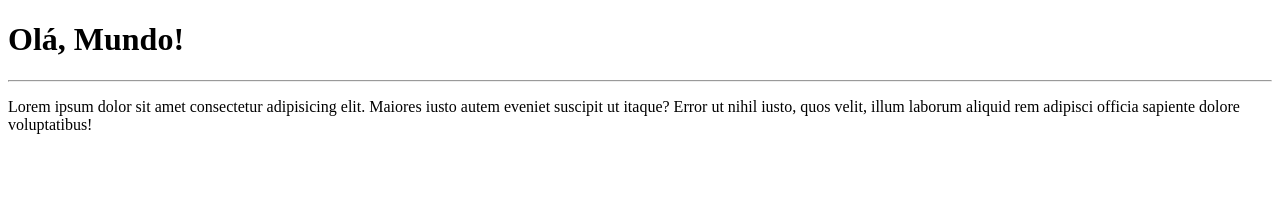
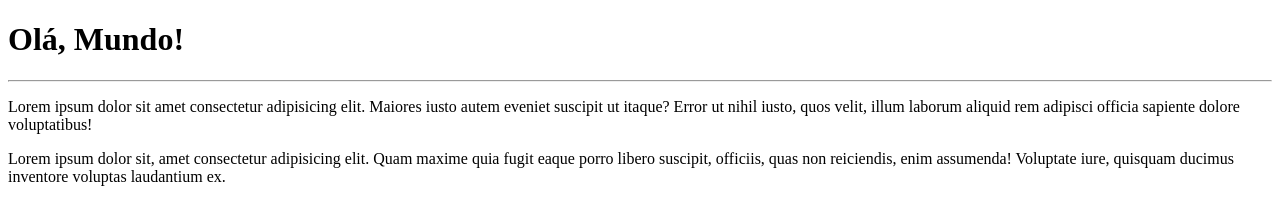
Before and after one commit to JonathasGomes/Ola-Mundo, a plain HTML site: page Site Exemplo/index.html in a window 1280 px wide. Drawn offline with Linux system fonts and the light colour scheme.

Commit message:
Adicionei um parágrafo

```diff
--- a/Site Exemplo/index.html
+++ b/Site Exemplo/index.html
@@ -9,5 +9,6 @@
      <h1>Olá, Mundo!</h1>
      <hr>
      <p>Lorem ipsum dolor sit amet consectetur adipisicing elit. Maiores iusto autem eveniet suscipit ut itaque? Error ut nihil iusto, quos velit, illum laborum aliquid rem adipisci officia sapiente dolore voluptatibus!</p>
+     <p>Lorem ipsum dolor sit, amet consectetur adipisicing elit. Quam maxime quia fugit eaque porro libero suscipit, officiis, quas non reiciendis, enim assumenda! Voluptate iure, quisquam ducimus inventore voluptas laudantium ex.</p>
 </body>
 </html>
```
